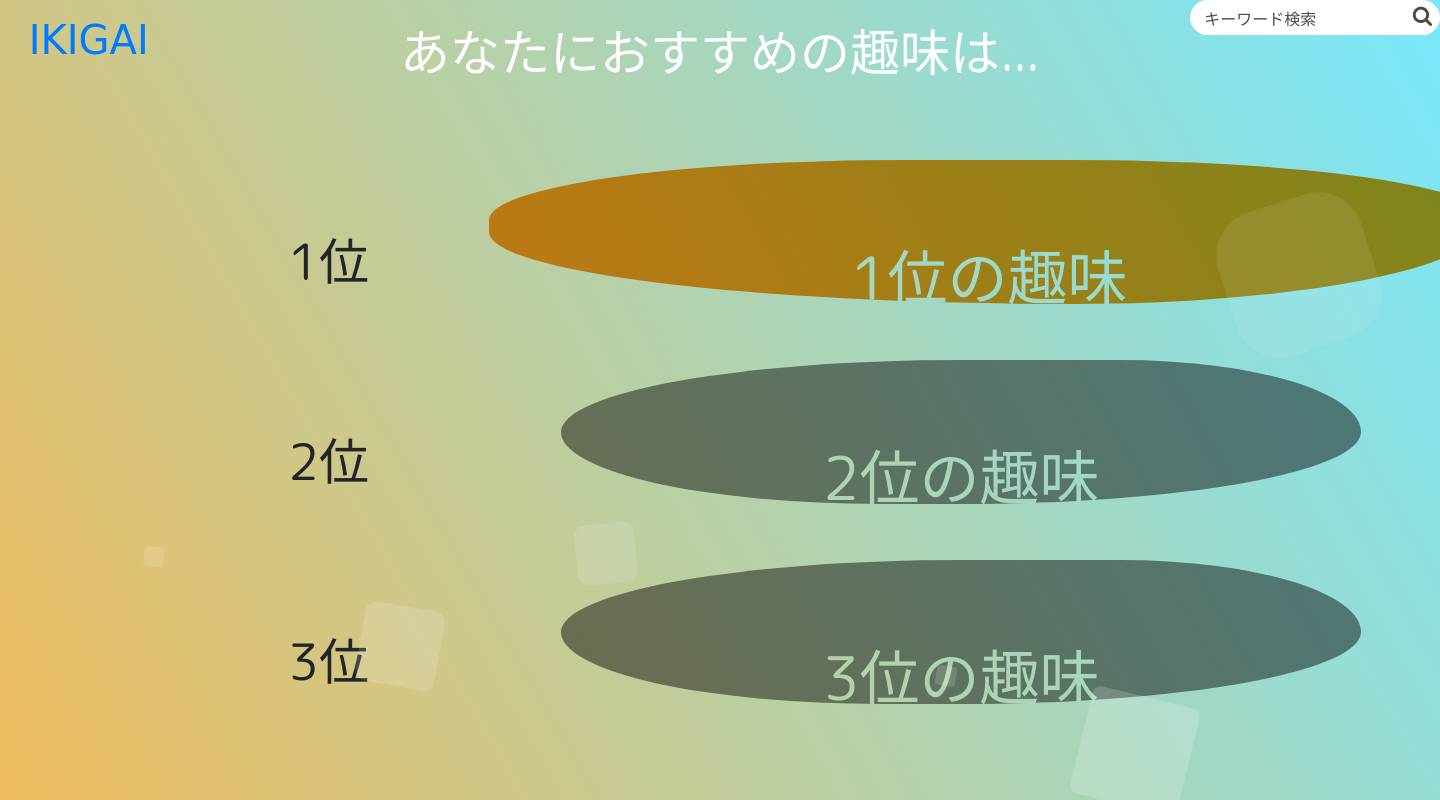
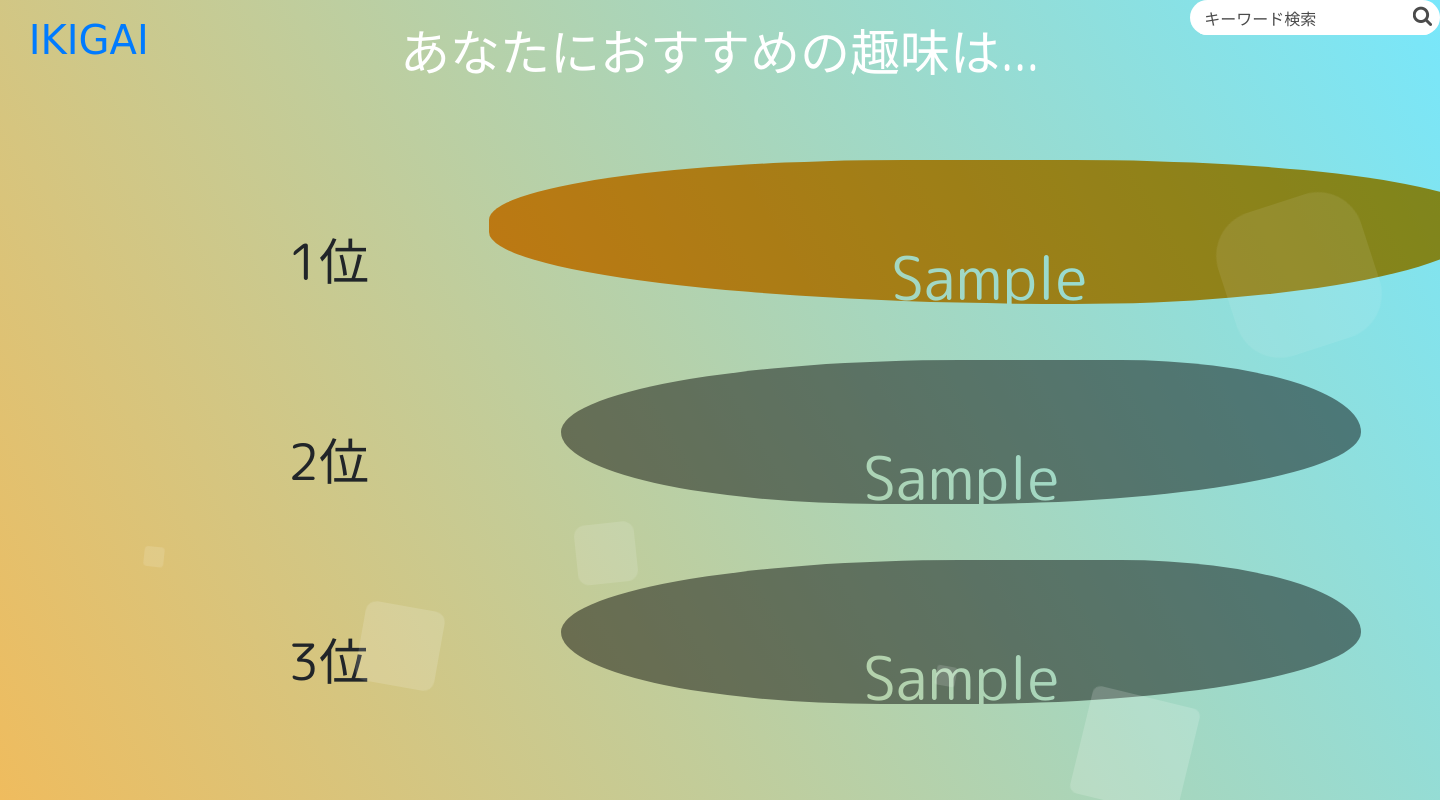
Before and after one commit to tomishima2904/ikigai, a Django app: template hobby/templates/results.html in a window 1440 px wide; the page is wider, and only the part inside the window is pictured. Run offline with Django 4.2, Linux system fonts and the light colour scheme; the template is opened without the code that fills it: most values are stand-ins (such as "Sample title", 1, 10 or a date in 2020).

Commit message:
resultsにyour_hobbyが出力されるようにした

```diff
--- a/hobby/templates/results.html
+++ b/hobby/templates/results.html
@@ -38,15 +38,15 @@
 
 
 <div class="circle-1">
-    <t>1位の趣味</t>
+    <t>{{ your_hobby.0 }}</t>
 </div>
 
 <div class="circle-2">
-    <t>2位の趣味</t>
+    <t>{{ your_hobby.1 }}</t>
 </div>
 
 <div class="circle-3">
-    <t>3位の趣味</t>
+    <t>{{ your_hobby.2 }}</t>
 </div>
 
 
```
